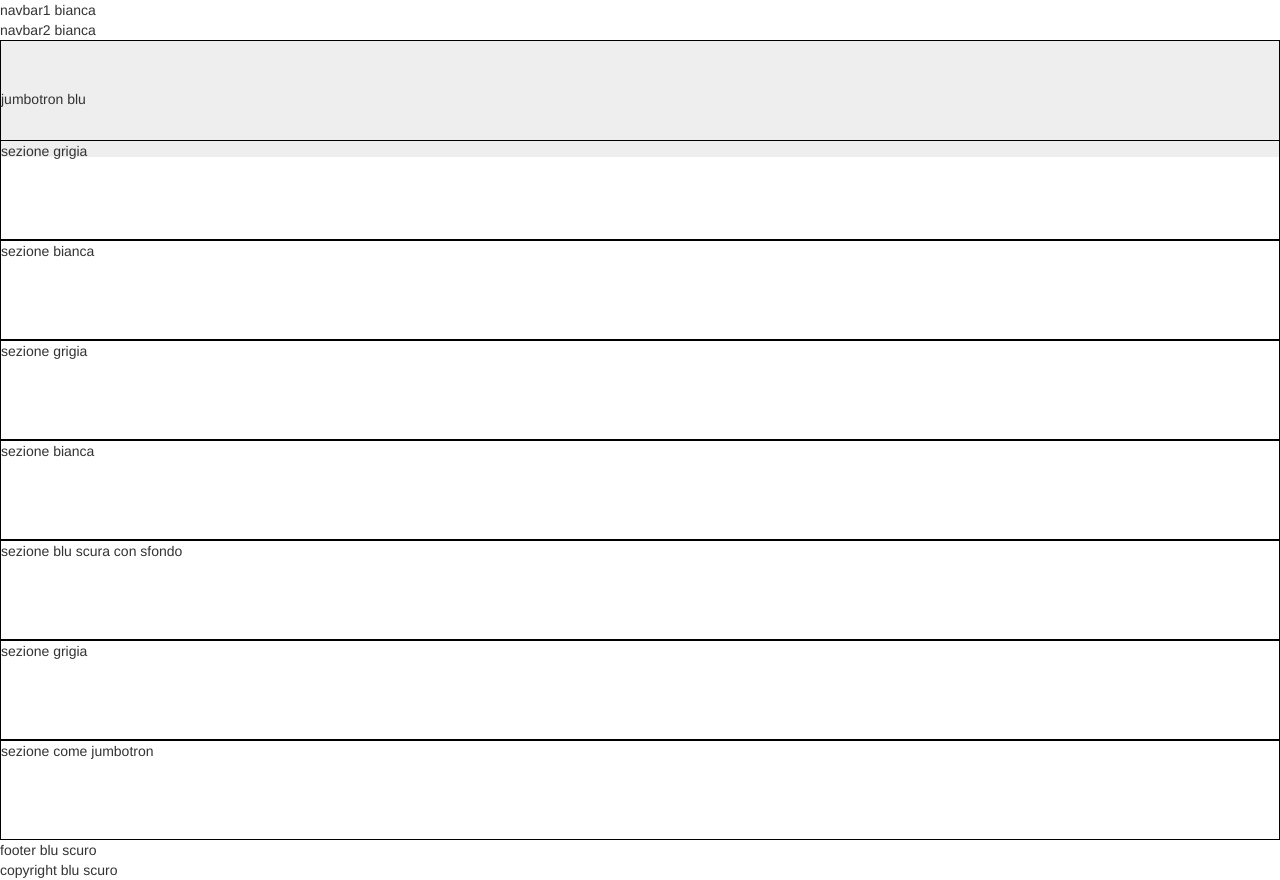
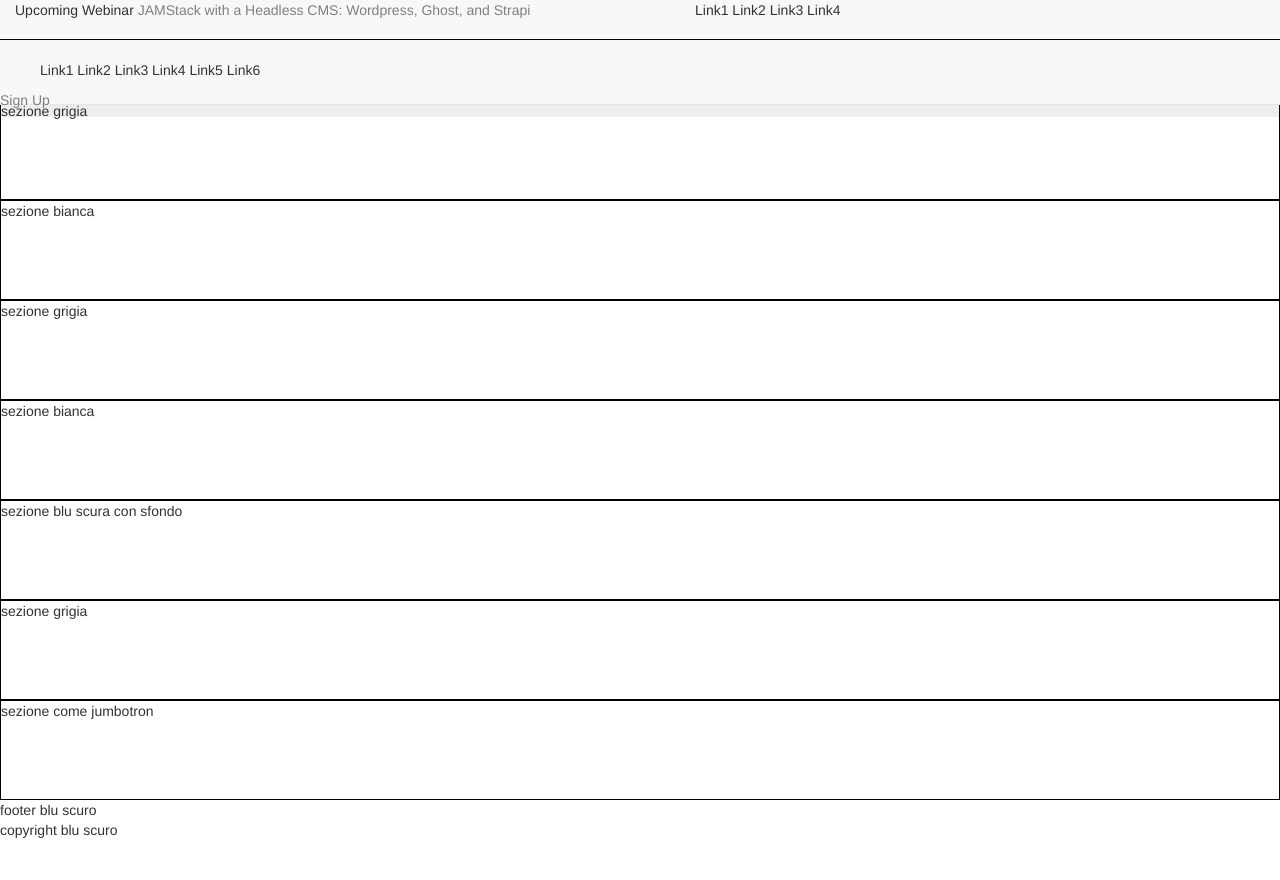
Before and after one commit to AlbertoGermana/html-css-digitalocean, a plain HTML site: page index.html in a window 1280 px wide. After the commit the page ends 840 px from the top, so only its background shows below. Drawn offline with nearby package versions, Linux system fonts and the light colour scheme.

Commit message:
Primi dettagli sulle navbar

```diff
--- a/assets/style.css
+++ b/assets/style.css
@@ -1,4 +1,26 @@
+a{
+  color: gray;
+}
+a:hover{
+  color: #0069ff;
+}
 section{
   height: 100px;
   border: 1px solid black;
 }
+.container1200{
+  max-width: 1200px;
+  margin: 0 auto;
+}
+#nav_1st_fixed{
+  min-height: 40px;
+  border-bottom: 1px solid black;
+}
+#nav_2nd_fixed{
+  top: 40px;
+  height: 65px;
+
+}
+ul li.li_inline_block{
+  display: inline-block;
+}
--- a/index.html
+++ b/index.html
@@ -11,67 +11,153 @@
   <body>
     <header>
       <!-- prima navbar -->
-      <nav>
-        navbar1 bianca
+      <nav id="nav_1st_fixed" class="navbar navbar-default navbar-fixed-top">
+        <div class="container-fluid">
+          <div class="row">
+            <div class="col-lg-6">
+              <span>Upcoming Webinar</span>
+              <a href="#">JAMStack with a Headless CMS: Wordpress, Ghost, and Strapi</a>
+            </div>
+            <div class="col-lg-6">
+              <ul>
+                <li class="li_inline_block">Link1</li>
+                <li class="li_inline_block">Link2</li>
+                <li class="li_inline_block">Link3</li>
+                <li class="li_inline_block">Link4</li>
+              </ul>
+            </div>
+          </div>
+
+        </div>
       </nav>
       <!-- seconda navbar -->
-      <nav>
-        navbar2 bianca
+      <nav id="nav_2nd_fixed" class="navbar navbar-default navbar-fixed-top">
+        <div class="container-fluid">
+          <div class="row">
+            <div class="col">
+              <img src="img/logo.svg" alt="">
+            </div>
+            <div class="col">
+              <ul>
+                <li class="li_inline_block">Link1</li>
+                <li class="li_inline_block">Link2</li>
+                <li class="li_inline_block">Link3</li>
+                <li class="li_inline_block">Link4</li>
+                <li class="li_inline_block">Link5</li>
+                <li class="li_inline_block">Link6</li>
+              </ul>
+            </div>
+            <div class="col">
+              <a href="#">Sign Up</a>
+            </div>
+          </div>
+        </div>
       </nav>
     </header>
     <main>
       <section>
         <div class="jumbotron">
           jumbotron blu
+          <div class="row">
+            <div class="col">
+
+            </div>
+
+          </div>
         </div>
       </section>
       <section>
         <div id="innovative_businesses" class="">
-          sezione grigia
+          sezione grigia<div class="row">
+            <div class="col">
+
+            </div>
+
+          </div>
         </div>
       </section>
       <section>
         <div id="deploy" class="">
-          sezione bianca
+          sezione bianca<div class="row">
+            <div class="col">
+
+            </div>
+
+          </div>
         </div>
       </section>
 
       <section>
         <div id="designed" class="">
-          sezione grigia
+          sezione grigia<div class="row">
+            <div class="col">
+
+            </div>
+
+          </div>
         </div>
       </section>
 
       <section>
         <div id="built" class="">
-          sezione bianca
+          sezione bianca<div class="row">
+            <div class="col">
+
+            </div>
+
+          </div>
         </div>
       </section>
 
       <section>
         <div id="service" class="">
-          sezione blu scura con sfondo
+          sezione blu scura con sfondo<div class="row">
+            <div class="col">
+
+            </div>
+
+          </div>
         </div>
       </section>
 
       <section>
         <div id="development" class="">
-          sezione grigia
+          sezione grigia<div class="row">
+            <div class="col">
+
+            </div>
+
+          </div>
         </div>
       </section>
 
       <section>
         <div id="get_started" class="">
-          sezione come jumbotron
+          sezione come jumbotron<div class="row">
+            <div class="col">
+
+            </div>
+
+          </div>
         </div>
       </section>
 
     </main>
     <footer>
-      footer blu scuro
+      footer blu scuro<div class="row">
+        <div class="col">
+
+        </div>
+
+      </div>
     </footer>
     <div id="copyright" class="">
-      copyright blu scuro
+      copyright blu scuro<div class="row">
+        <div class="col">
+
+        </div>
+
+      </div>
     </div>
 
   </body>
```
